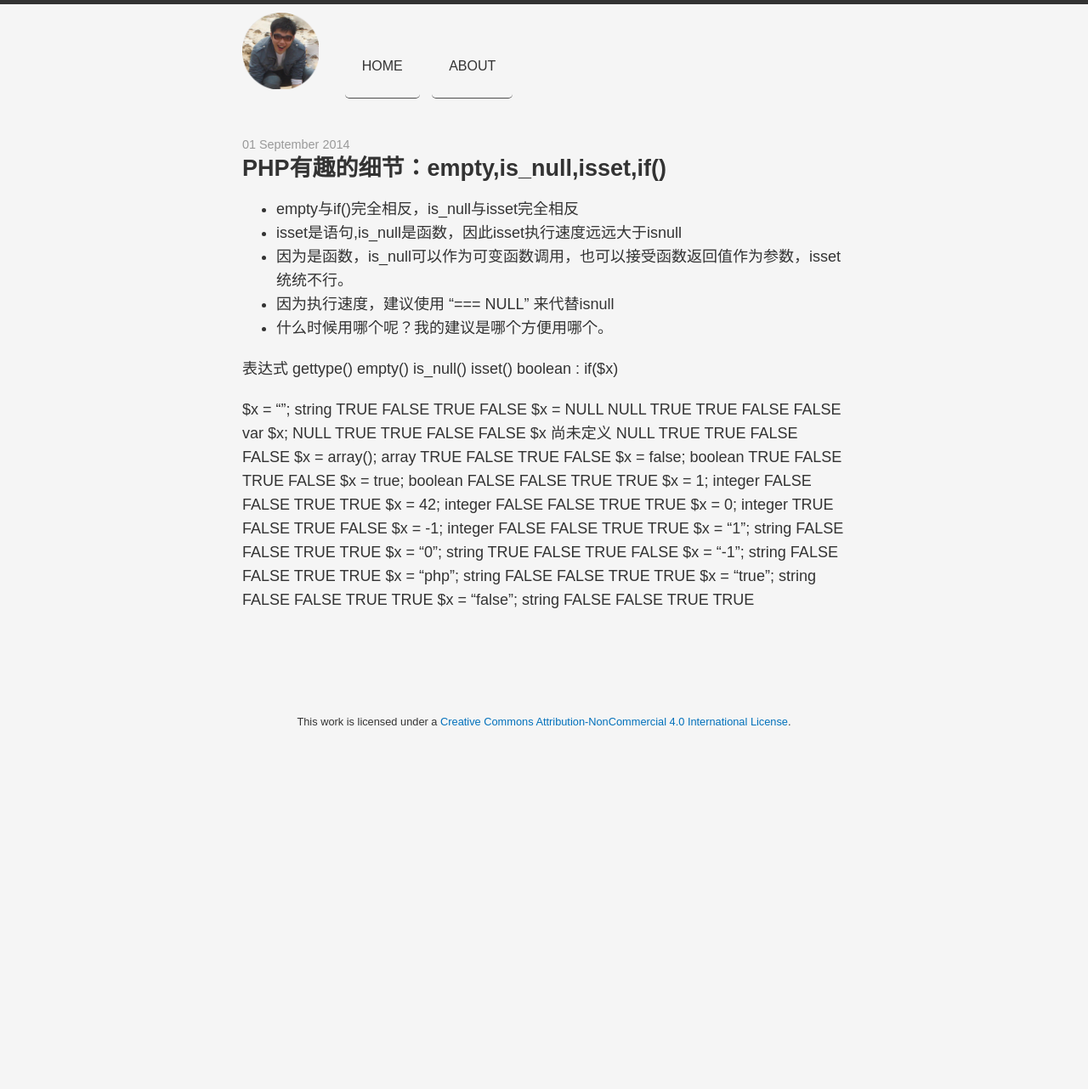
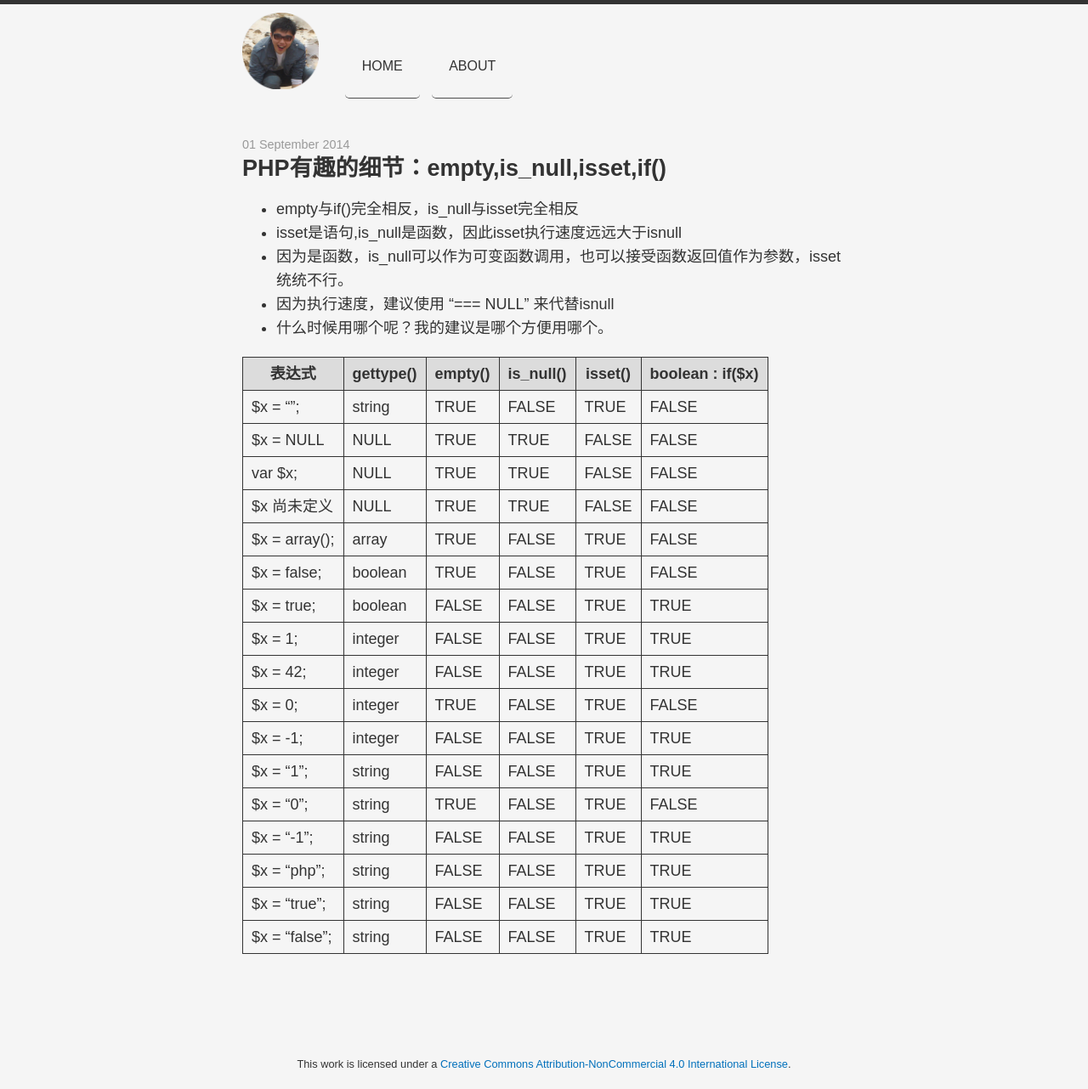
Before and after one commit to wuxinjie/wuxinjie.github.io, a Jekyll site: the page built from _posts/2014-09-01-php-04.md, in a window 1280 px wide. Shown: the whole page at 85% size. Built offline with Jekyll 4.4.1, drawn with Linux system fonts in a browser that asks for light colours; nearby versions of some CDN libraries; before the commit the page ends 900 px from its top, so only the background shows below that.

```diff
--- a/_posts/2014-09-01-php-04.md
+++ b/_posts/2014-09-01-php-04.md
@@ -9,22 +9,22 @@ catgroy: THINK
 * 因为执行速度，建议使用 “=== NULL” 来代替isnull
 * 什么时候用哪个呢？我的建议是哪个方便用哪个。
 
-表达式             gettype()        empty()        is_null()        isset()        boolean : if($x)
-
-$x = "";            string         TRUE            FALSE           TRUE        FALSE
-$x = NULL             NULL         TRUE            TRUE              FALSE       FALSE
-var $x;             NULL           TRUE            TRUE              FALSE       FALSE
-$x 尚未定义           NULL            TRUE            TRUE            FALSE     FALSE
-$x = array();    array              TRUE            FALSE            TRUE        FALSE
-$x = false;       boolean          TRUE             FALSE            TRUE        FALSE
-$x = true;        boolean          FALSE            FALSE           TRUE        TRUE
-$x = 1;         integer            FALSE            FALSE           TRUE        TRUE
-$x = 42;        integer            FALSE           FALSE            TRUE        TRUE
-$x = 0;         integer           TRUE              FALSE            TRUE        FALSE
-$x = -1;        integer            FALSE            FALSE             TRUE        TRUE
-$x = "1";       string               FALSE            FALSE            TRUE        TRUE
-$x = "0";       string               TRUE              FALSE          TRUE        FALSE
-$x = "-1";     string               FALSE            FALSE          TRUE        TRUE
-$x = "php";   string               FALSE            FALSE           TRUE        TRUE
-$x = "true";   string               FALSE            FALSE           TRUE        TRUE
-$x = "false"; string               FALSE            FALSE           TRUE        TRUE
+|表达式        |     gettype()    |    empty()     |   is_null()    |    isset()    |   boolean : if($x)
+|--------------|------------------|----------------|----------------|---------------|-------------------
+|$x = "";      |      string      |   TRUE         |   FALSE        |   TRUE        |FALSE
+|$x = NULL     |        NULL      |   TRUE         |   TRUE         |     FALSE     |  FALSE
+|var $x;       |      NULL        |   TRUE         |   TRUE         |     FALSE     |  FALSE
+|$x 尚未定义   |        NULL      |      TRUE      |      TRUE      |      FALSE    | FALSE
+|$x = array(); |   array          |    TRUE        |    FALSE       |     TRUE      |  FALSE
+|$x = false;   |    boolean       |   TRUE         |    FALSE       |     TRUE      |  FALSE
+|$x = true;    |    boolean       |   FALSE        |    FALSE       |    TRUE       | TRUE
+|$x = 1;       |  integer         |   FALSE        |    FALSE       |    TRUE       | TRUE
+|$x = 42;      |  integer         |   FALSE        |   FALSE        |    TRUE       | TRUE
+|$x = 0;       |  integer         |  TRUE          |    FALSE       |     TRUE      |  FALSE
+|$x = -1;      |  integer         |   FALSE        |    FALSE       |      TRUE     |   TRUE
+|$x = "1";     |  string          |     FALSE      |      FALSE     |       TRUE    |    TRUE
+|$x = "0";     | string           |    TRUE        |      FALSE     |     TRUE      |  FALSE
+|$x = "-1";    |string            |   FALSE        |    FALSE       |   TRUE        |TRUE
+|$x = "php";   |string            |   FALSE        |    FALSE       |    TRUE       | TRUE
+|$x = "true";  | string           |    FALSE       |     FALSE      |     TRUE      |  TRUE
+|$x = "false"; |string            |   FALSE        |    FALSE       |    TRUE       | TRUE
```
